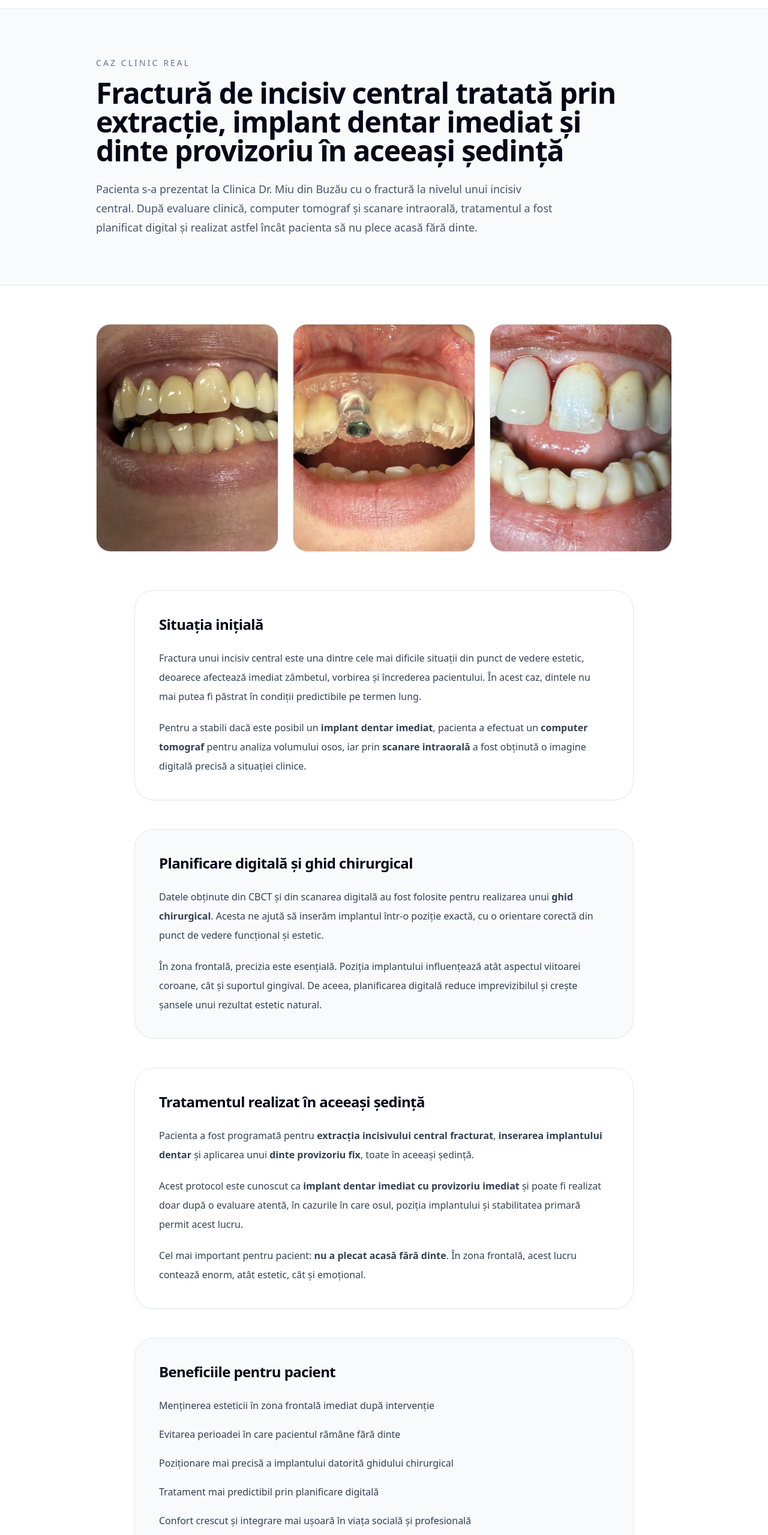
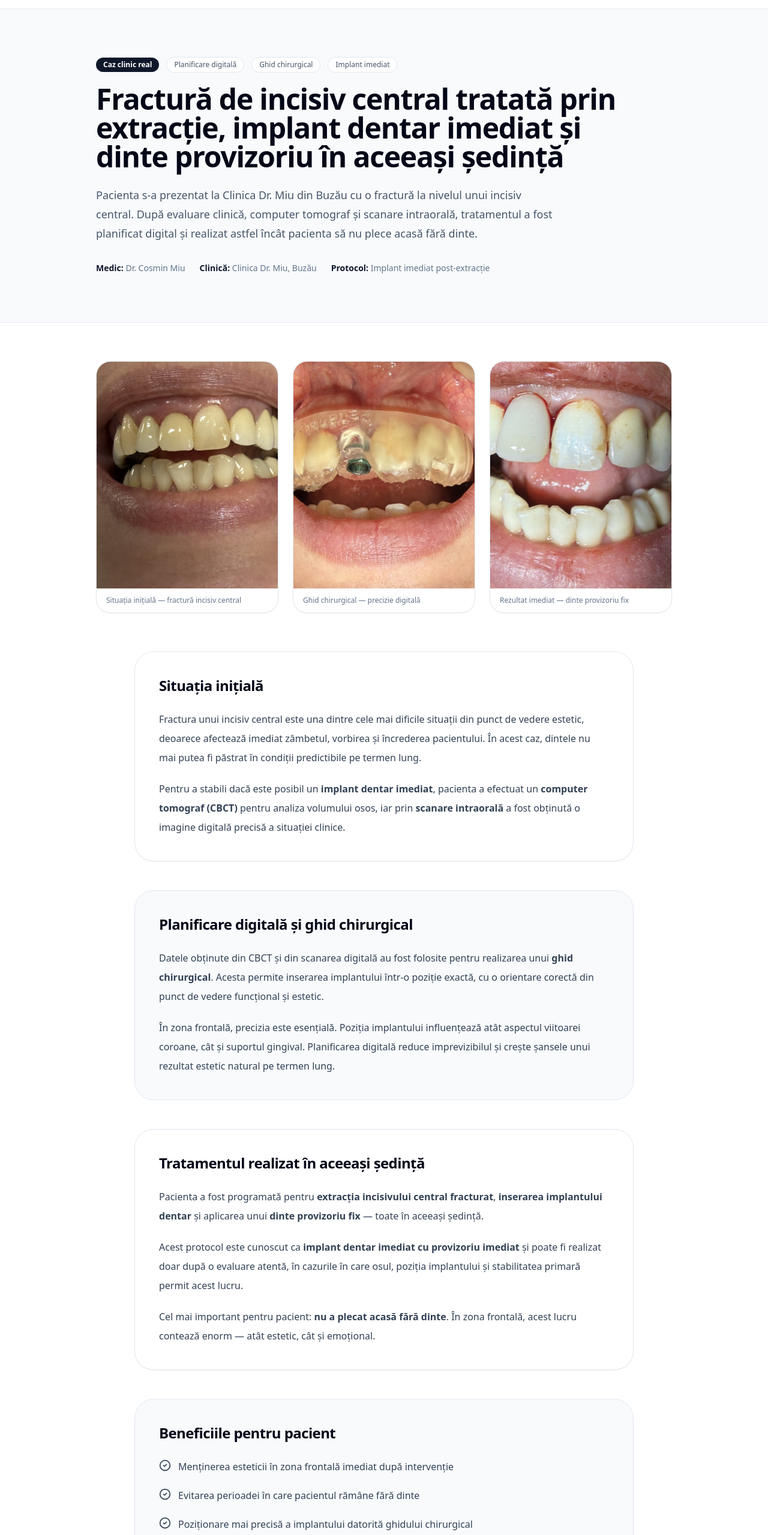
Before and after one commit to trezpka/clinica-dr-miu-clean, a Next.js app: page /caz-clinic-fractura-incisiv-central in a window 1280 px wide. Shown: the part 67-2626 px from the top of the page at 60% size. Built offline with nearby package versions, Linux system fonts and the light colour scheme.

Commit message:
Update page.tsx

```diff
--- a/app/caz-clinic-fractura-incisiv-central/page.tsx
+++ b/app/caz-clinic-fractura-incisiv-central/page.tsx
@@ -1,6 +1,7 @@
 import type { Metadata } from "next";
 import Image from "next/image";
 import Link from "next/link";
+import { CheckCircle2, Phone } from "lucide-react";
 
 export const metadata: Metadata = {
   title:
@@ -52,20 +53,87 @@ export default function CazClinicFracturaIncisivPage() {
       "https://www.clinicadrmiu.ro/caz-clinic-fractura-incisiv-central",
   };
 
+  const breadcrumbSchema = {
+    "@context": "https://schema.org",
+    "@type": "BreadcrumbList",
+    itemListElement: [
+      {
+        "@type": "ListItem",
+        position: 1,
+        name: "Acasă",
+        item: "https://www.clinicadrmiu.ro",
+      },
+      {
+        "@type": "ListItem",
+        position: 2,
+        name: "Cazuri clinice",
+        item: "https://www.clinicadrmiu.ro/cazuri-clinice",
+      },
+      {
+        "@type": "ListItem",
+        position: 3,
+        name: "Fractură incisiv central — implant imediat",
+        item: "https://www.clinicadrmiu.ro/caz-clinic-fractura-incisiv-central",
+      },
+    ],
+  };
+
+  const reviews = [
+    {
+      name: "Codruta Sofia Ionita",
+      text: "Am ales Clinica Dr. Miu pentru un implant dentar și nu am regretat nicio clipă. Dr. Miu este un medic excepțional — profesionist, atent și răbdător. M-a explicat pas cu pas tot procesul și m-a făcut să mă simt în siguranță.",
+      stars: 5,
+    },
+    {
+      name: "Adrian Chirita",
+      text: "Recomand cu toată încrederea! Am venit pentru un implant dentar și am fost impresionat de profesionalismul Dr. Miu. Intervenția a decurs fără probleme, iar recuperarea a fost rapidă.",
+      stars: 5,
+    },
+    {
+      name: "Manuel Iordache",
+      text: "Experiență foarte bună la Clinica Dr. Miu. Medicul este foarte profesionist și a explicat clar fiecare etapă a tratamentului. Recomand cu încredere!",
+      stars: 5,
+    },
+  ];
+
+  const benefits = [
+    "Menținerea esteticii în zona frontală imediat după intervenție",
+    "Evitarea perioadei în care pacientul rămâne fără dinte",
+    "Poziționare mai precisă a implantului datorită ghidului chirurgical",
+    "Tratament mai predictibil prin planificare digitală",
+    "Confort crescut și integrare mai ușoară în viața socială și profesională",
+  ];
+
   return (
     <main className="bg-white text-slate-900">
       <script
         type="application/ld+json"
         dangerouslySetInnerHTML={{ __html: JSON.stringify(jsonLd) }}
       />
+      <script
+        type="application/ld+json"
+        dangerouslySetInnerHTML={{ __html: JSON.stringify(breadcrumbSchema) }}
+      />
 
+      {/* ── HERO ── */}
       <section className="border-b border-slate-200 bg-slate-50">
         <div className="mx-auto max-w-5xl px-6 py-14 lg:px-8 lg:py-20">
-          <p className="text-sm font-medium uppercase tracking-[0.22em] text-slate-500">
-            Caz clinic real
-          </p>
+          <div className="flex flex-wrap items-center gap-3">
+            <span className="inline-flex items-center rounded-full bg-slate-900 px-3 py-1 text-xs font-semibold text-white">
+              Caz clinic real
+            </span>
+            <span className="inline-flex items-center rounded-full border border-slate-200 bg-white px-3 py-1 text-xs font-medium text-slate-600">
+              Planificare digitală
+            </span>
+            <span className="inline-flex items-center rounded-full border border-slate-200 bg-white px-3 py-1 text-xs font-medium text-slate-600">
+              Ghid chirurgical
+            </span>
+            <span className="inline-flex items-center rounded-full border border-slate-200 bg-white px-3 py-1 text-xs font-medium text-slate-600">
+              Implant imediat
+            </span>
+          </div>
 
-          <h1 className="mt-4 max-w-4xl text-4xl font-semibold tracking-tight text-slate-950 md:text-5xl">
+          <h1 className="mt-5 max-w-4xl text-4xl font-semibold tracking-tight text-slate-950 md:text-5xl">
             Fractură de incisiv central tratată prin extracție, implant dentar
             imediat și dinte provizoriu în aceeași ședință
           </h1>
@@ -77,46 +145,67 @@ export default function CazClinicFracturaIncisivPage() {
             digital și realizat astfel încât pacienta să nu plece acasă fără
             dinte.
           </p>
-        </div>
-      </section>
 
-      <section className="mx-auto max-w-5xl px-6 py-12 lg:px-8 lg:py-16">
-        <div className="grid gap-6 md:grid-cols-3">
-          <div className="overflow-hidden rounded-3xl border border-slate-200 bg-white shadow-sm">
-            <div className="relative aspect-[4/5]">
-              <Image
-                src="/caz-fractura-incisiv-1.jpg"
-                alt="Fractură incisiv central înainte de tratament"
-                fill
-                className="object-cover"
-              />
+          <div className="mt-8 flex flex-wrap gap-6 text-sm text-slate-500">
+            <div>
+              <span className="font-semibold text-slate-900">Medic:</span>{" "}
+              Dr. Cosmin Miu
             </div>
-          </div>
-
-          <div className="overflow-hidden rounded-3xl border border-slate-200 bg-white shadow-sm">
-            <div className="relative aspect-[4/5]">
-              <Image
-                src="/caz-fractura-incisiv-2.jpg"
-                alt="Ghid chirurgical pentru inserarea implantului dentar"
-                fill
-                className="object-cover"
-              />
+            <div>
+              <span className="font-semibold text-slate-900">Clinică:</span>{" "}
+              Clinica Dr. Miu, Buzău
             </div>
-          </div>
-
-          <div className="overflow-hidden rounded-3xl border border-slate-200 bg-white shadow-sm">
-            <div className="relative aspect-[4/5]">
-              <Image
-                src="/caz-fractura-incisiv-3.jpg"
-                alt="Rezultat imediat după implant dentar și dinte provizoriu"
-                fill
-                className="object-cover"
-              />
+            <div>
+              <span className="font-semibold text-slate-900">Protocol:</span>{" "}
+              Implant imediat post-extracție
             </div>
           </div>
         </div>
       </section>
 
+      {/* ── GALERIE ── */}
+      <section className="mx-auto max-w-5xl px-6 py-12 lg:px-8 lg:py-16">
+        <div className="grid gap-6 md:grid-cols-3">
+          {[
+            {
+              src: "/caz-fractura-incisiv-1.jpg",
+              alt: "Fractură incisiv central înainte de tratament",
+              caption: "Situația inițială — fractură incisiv central",
+            },
+            {
+              src: "/caz-fractura-incisiv-2.jpg",
+              alt: "Ghid chirurgical pentru inserarea implantului dentar",
+              caption: "Ghid chirurgical — precizie digitală",
+            },
+            {
+              src: "/caz-fractura-incisiv-3.jpg",
+              alt: "Rezultat imediat după implant dentar și dinte provizoriu",
+              caption: "Rezultat imediat — dinte provizoriu fix",
+            },
+          ].map((img) => (
+            <div
+              key={img.src}
+              className="overflow-hidden rounded-3xl border border-slate-200 bg-white shadow-sm"
+            >
+              <div className="relative aspect-[4/5]">
+                <Image
+                  src={img.src}
+                  alt={img.alt}
+                  fill
+                  className="object-cover"
+                />
+              </div>
+              <div className="px-4 py-3">
+                <p className="text-xs font-medium text-slate-500">
+                  {img.caption}
+                </p>
+              </div>
+            </div>
+          ))}
+        </div>
+      </section>
+
+      {/* ── SITUATIA INITIALA ── */}
       <section className="mx-auto max-w-4xl px-6 pb-6 lg:px-8">
         <div className="rounded-[2rem] border border-slate-200 bg-white p-8 shadow-sm md:p-10">
           <h2 className="text-2xl font-semibold tracking-tight text-slate-950">
@@ -134,14 +223,15 @@ export default function CazClinicFracturaIncisivPage() {
             <p>
               Pentru a stabili dacă este posibil un{" "}
               <strong>implant dentar imediat</strong>, pacienta a efectuat un{" "}
-              <strong>computer tomograf</strong> pentru analiza volumului osos,
-              iar prin <strong>scanare intraorală</strong> a fost obținută o
-              imagine digitală precisă a situației clinice.
+              <strong>computer tomograf (CBCT)</strong> pentru analiza volumului
+              osos, iar prin <strong>scanare intraorală</strong> a fost obținută
+              o imagine digitală precisă a situației clinice.
             </p>
           </div>
         </div>
       </section>
 
+      {/* ── PLANIFICARE DIGITALA ── */}
       <section className="mx-auto max-w-4xl px-6 py-6 lg:px-8">
         <div className="rounded-[2rem] border border-slate-200 bg-slate-50 p-8 md:p-10">
           <h2 className="text-2xl font-semibold tracking-tight text-slate-950">
@@ -152,20 +242,21 @@ export default function CazClinicFracturaIncisivPage() {
             <p>
               Datele obținute din CBCT și din scanarea digitală au fost folosite
               pentru realizarea unui <strong>ghid chirurgical</strong>. Acesta
-              ne ajută să inserăm implantul într-o poziție exactă, cu o
-              orientare corectă din punct de vedere funcțional și estetic.
+              permite inserarea implantului într-o poziție exactă, cu o orientare
+              corectă din punct de vedere funcțional și estetic.
             </p>
 
             <p>
               În zona frontală, precizia este esențială. Poziția implantului
               influențează atât aspectul viitoarei coroane, cât și suportul
-              gingival. De aceea, planificarea digitală reduce imprevizibilul și
-              crește șansele unui rezultat estetic natural.
+              gingival. Planificarea digitală reduce imprevizibilul și crește
+              șansele unui rezultat estetic natural pe termen lung.
             </p>
           </div>
         </div>
       </section>
 
+      {/* ── TRATAMENT ── */}
       <section className="mx-auto max-w-4xl px-6 py-6 lg:px-8">
         <div className="rounded-[2rem] border border-slate-200 bg-white p-8 shadow-sm md:p-10">
           <h2 className="text-2xl font-semibold tracking-tight text-slate-950">
@@ -177,7 +268,7 @@ export default function CazClinicFracturaIncisivPage() {
               Pacienta a fost programată pentru{" "}
               <strong>extracția incisivului central fracturat</strong>,{" "}
               <strong>inserarea implantului dentar</strong> și aplicarea unui{" "}
-              <strong>dinte provizoriu fix</strong>, toate în aceeași ședință.
+              <strong>dinte provizoriu fix</strong> — toate în aceeași ședință.
             </p>
 
             <p>
@@ -191,39 +282,33 @@ export default function CazClinicFracturaIncisivPage() {
             <p>
               Cel mai important pentru pacient:{" "}
               <strong>nu a plecat acasă fără dinte</strong>. În zona frontală,
-              acest lucru contează enorm, atât estetic, cât și emoțional.
+              acest lucru contează enorm — atât estetic, cât și emoțional.
             </p>
           </div>
         </div>
       </section>
 
+      {/* ── BENEFICII ── */}
       <section className="mx-auto max-w-4xl px-6 py-6 lg:px-8">
         <div className="rounded-[2rem] border border-slate-200 bg-slate-50 p-8 md:p-10">
           <h2 className="text-2xl font-semibold tracking-tight text-slate-950">
             Beneficiile pentru pacient
           </h2>
 
-          <ul className="mt-6 space-y-4 text-base leading-8 text-slate-700">
-            <li>
-              Menținerea esteticii în zona frontală imediat după intervenție
-            </li>
-            <li>
-              Evitarea perioadei în care pacientul rămâne fără dinte
-            </li>
-            <li>
-              Poziționare mai precisă a implantului datorită ghidului chirurgical
-            </li>
-            <li>
-              Tratament mai predictibil prin planificare digitală
-            </li>
-            <li>
-              Confort crescut și integrare mai ușoară în viața socială și
-              profesională
-            </li>
+          <ul className="mt-6 space-y-4">
+            {benefits.map((benefit) => (
+              <li key={benefit} className="flex items-start gap-3">
+                <CheckCircle2 className="mt-1 h-5 w-5 shrink-0 text-slate-700" />
+                <span className="text-base leading-8 text-slate-700">
+                  {benefit}
+                </span>
+              </li>
+            ))}
           </ul>
         </div>
       </section>
 
+      {/* ── CAND ESTE POSIBIL ── */}
       <section className="mx-auto max-w-4xl px-6 py-6 lg:px-8">
         <div className="rounded-[2rem] border border-slate-200 bg-white p-8 shadow-sm md:p-10">
           <h2 className="text-2xl font-semibold tracking-tight text-slate-950">
@@ -248,7 +333,45 @@ export default function CazClinicFracturaIncisivPage() {
         </div>
       </section>
 
+      {/* ── RECENZII ── */}
       <section className="mx-auto max-w-4xl px-6 py-6 lg:px-8">
+        <div className="rounded-[2rem] border border-slate-200 bg-slate-50 p-8 md:p-10">
+          <h2 className="text-2xl font-semibold tracking-tight text-slate-950">
+            Ce spun pacienții noștri
+          </h2>
+
+          <div className="mt-6 grid gap-5 md:grid-cols-3">
+            {reviews.map((review) => (
+              <div
+                key={review.name}
+                className="rounded-2xl border border-slate-200 bg-white p-6 shadow-sm"
+              >
+                <div className="flex gap-0.5">
+                  {Array.from({ length: review.stars }).map((_, i) => (
+                    <svg
+                      key={i}
+                      className="h-4 w-4 text-yellow-400"
+                      fill="currentColor"
+                      viewBox="0 0 20 20"
+                    >
+                      <path d="M9.049 2.927c.3-.921 1.603-.921 1.902 0l1.07 3.292a1 1 0 00.95.69h3.462c.969 0 1.371 1.24.588 1.81l-2.8 2.034a1 1 0 00-.364 1.118l1.07 3.292c.3.921-.755 1.688-1.54 1.118l-2.8-2.034a1 1 0 00-1.175 0l-2.8 2.034c-.784.57-1.838-.197-1.539-1.118l1.07-3.292a1 1 0 00-.364-1.118L2.98 8.72c-.783-.57-.38-1.81.588-1.81h3.461a1 1 0 00.951-.69l1.07-3.292z" />
+                    </svg>
+                  ))}
+                </div>
+                <p className="mt-3 text-sm leading-7 text-slate-600">
+                  {review.text}
+                </p>
+                <p className="mt-4 text-xs font-semibold text-slate-900">
+                  {review.name}
+                </p>
+              </div>
+            ))}
+          </div>
+        </div>
+      </section>
+
+      {/* ── CTA FINAL ── */}
+      <section className="mx-auto max-w-4xl px-6 py-6 pb-24 lg:px-8">
         <div className="rounded-[2rem] bg-slate-950 px-8 py-10 text-white md:px-10">
           <h2 className="text-2xl font-semibold tracking-tight">
             Ai un dinte frontal fracturat și vrei să știi dacă se poate pune
@@ -270,6 +393,14 @@ export default function CazClinicFracturaIncisivPage() {
               Programează o consultație
             </Link>
 
+            <a
+              href="tel:+40750709716"
+              className="inline-flex items-center justify-center gap-2 rounded-full border border-white/20 px-6 py-3 text-sm font-medium text-white transition hover:bg-white/10"
+            >
+              <Phone className="h-4 w-4" />
+              Sună direct
+            </a>
+
             <Link
               href="/implant-dentar-buzau"
               className="inline-flex items-center justify-center rounded-full border border-white/20 px-6 py-3 text-sm font-medium text-white transition hover:bg-white/10"
```
